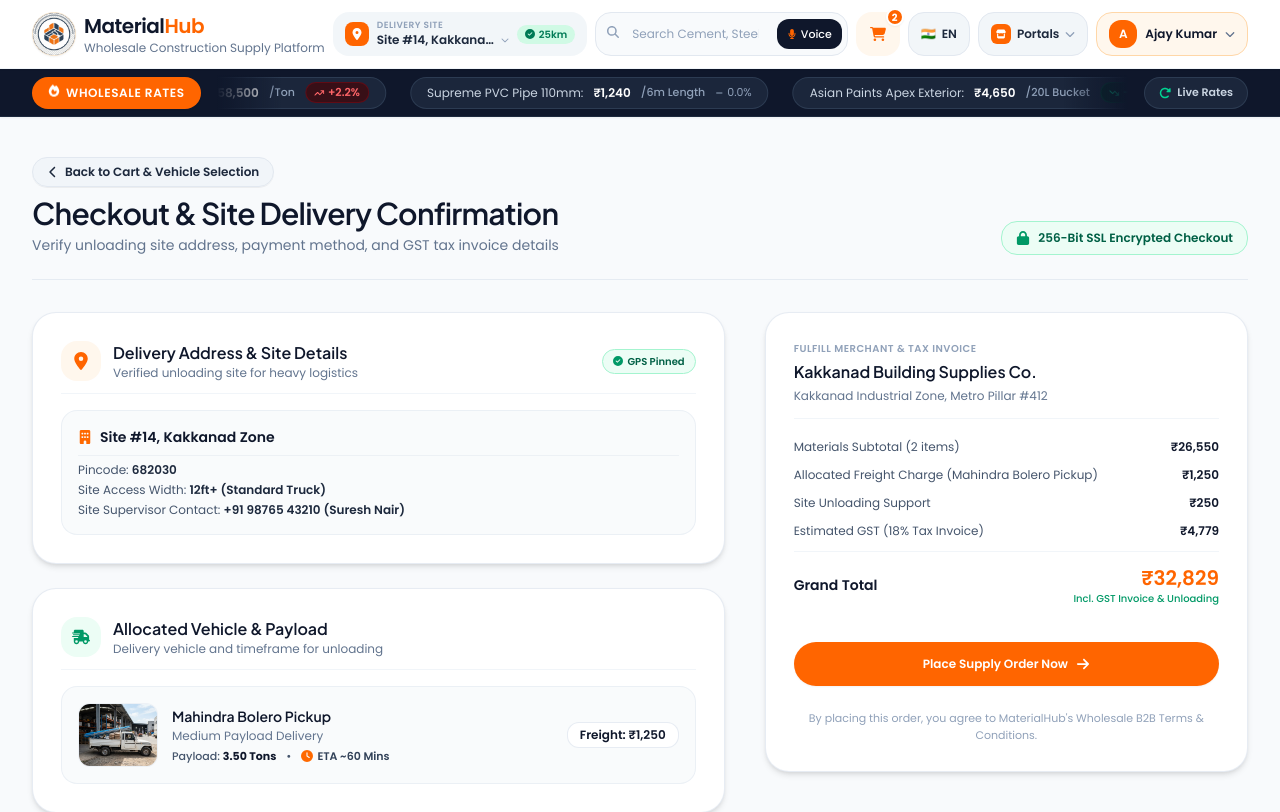
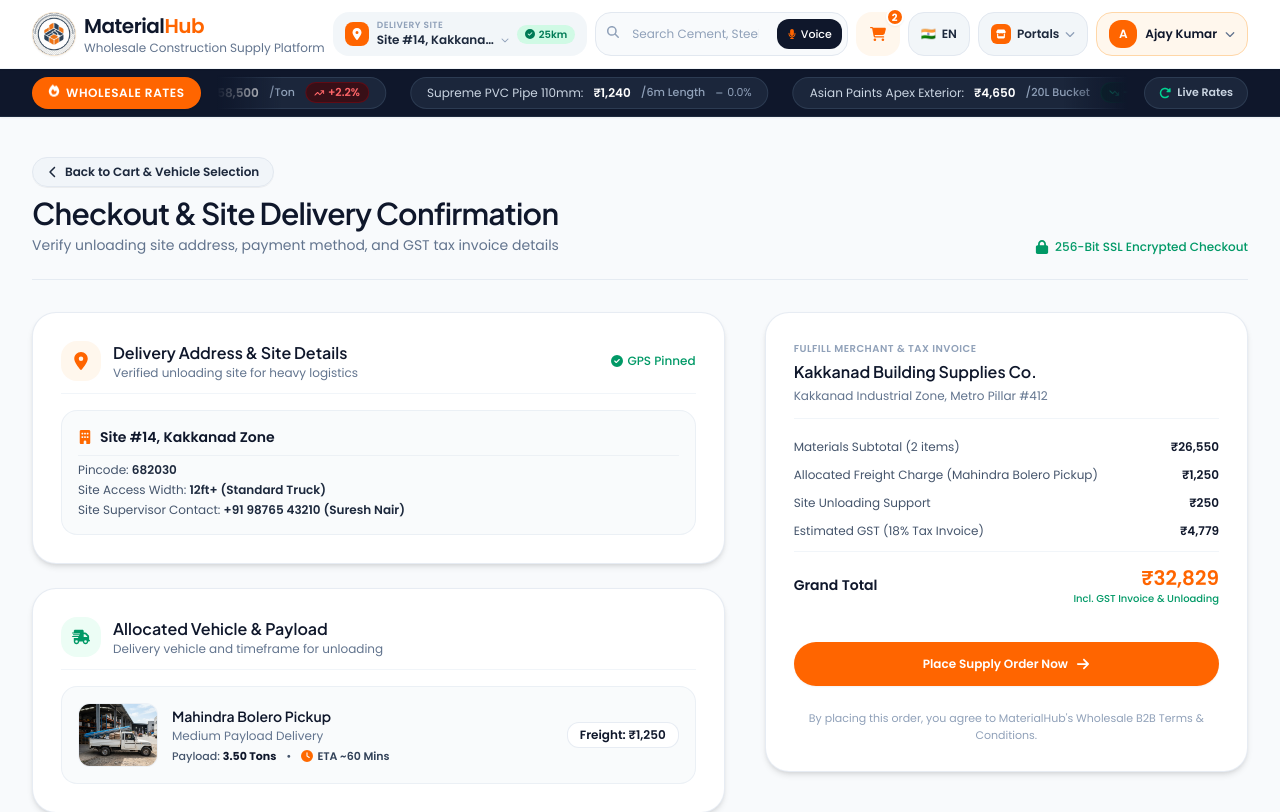
Before and after one commit to ajaycodesx/meterialhub-portal, a Next.js app in the folder buyer-panel/: page /checkout in a window 1280 px wide. Shown: the top 812 px of the page. Built offline with nearby package versions, Linux system fonts and the light colour scheme.

Commit message:
Remove background shade boxes and borders from small verification status tags (Verified Merchant, Verified Site, SSL Encrypted) leaving clean text and icons only

```diff
--- a/buyer-panel/components/buyer/CartVehicleSelection.tsx
+++ b/buyer-panel/components/buyer/CartVehicleSelection.tsx
@@ -168,9 +168,9 @@
                       <div className="flex items-center gap-2">
                         <h3 className="font-semibold text-sm sm:text-base text-slate-900">{merchant.name}</h3>
                         {merchant.verified && (
-                          <span className="inline-flex items-center gap-1 px-2.5 py-0.5 rounded-full bg-emerald-50 text-emerald-700 text-[10px] font-semibold border border-emerald-200">
-                            <FaShieldHalved className="h-2.5 w-2.5 text-emerald-600" />
-                            Verified
+                          <span className="inline-flex items-center gap-1 text-xs font-medium text-emerald-600">
+                            <FaShieldHalved className="h-3 w-3 text-emerald-600" />
+                            <span>Verified</span>
                           </span>
                         )}
                       </div>
--- a/buyer-panel/components/buyer/CheckoutPage.tsx
+++ b/buyer-panel/components/buyer/CheckoutPage.tsx
@@ -85,7 +85,7 @@
               </p>
             </div>
 
-            <div className="flex items-center gap-2 px-3.5 py-2 rounded-2xl bg-emerald-50 text-emerald-800 border border-emerald-200 text-xs font-semibold shrink-0">
+            <div className="flex items-center gap-1.5 text-xs font-medium text-emerald-600 shrink-0">
               <FaLock className="h-3.5 w-3.5 text-emerald-600" />
               <span>256-Bit SSL Encrypted Checkout</span>
             </div>
@@ -110,9 +110,9 @@
                     </div>
                   </div>
 
-                  <span className="px-2.5 py-1 rounded-full bg-emerald-50 text-emerald-800 text-[10px] font-semibold flex items-center gap-1 border border-emerald-200">
-                    <FaCircleCheck className="h-2.5 w-2.5 text-emerald-600" />
-                    GPS Pinned
+                  <span className="flex items-center gap-1 text-xs font-medium text-emerald-600 shrink-0">
+                    <FaCircleCheck className="h-3 w-3 text-emerald-600" />
+                    <span>GPS Pinned</span>
                   </span>
                 </div>
 
--- a/buyer-panel/components/buyer/OrderSuccess.tsx
+++ b/buyer-panel/components/buyer/OrderSuccess.tsx
@@ -122,8 +122,9 @@
                   <div>
                     <div className="flex items-center gap-2">
                       <h3 className="font-semibold text-sm sm:text-base text-slate-900">Kakkanad Building Supplies Co.</h3>
-                      <span className="px-2.5 py-0.5 rounded-full bg-emerald-50 text-emerald-700 border border-emerald-200 text-[10px] font-semibold flex items-center gap-1">
-                        <FaShieldHalved className="h-2.5 w-2.5 text-emerald-600" /> Verified Merchant
+                      <span className="flex items-center gap-1 text-xs font-medium text-emerald-600">
+                        <FaShieldHalved className="h-3 w-3 text-emerald-600" />
+                        <span>Verified Merchant</span>
                       </span>
                     </div>
                     <p className="text-xs text-slate-500 font-normal flex items-center gap-1.5 mt-0.5">
--- a/buyer-panel/components/buyer/ProductCatalog.tsx
+++ b/buyer-panel/components/buyer/ProductCatalog.tsx
@@ -261,7 +261,7 @@
                   <span>Back to Suppliers</span>
                 </button>
 
-                <span className="inline-flex items-center gap-1.5 px-3 py-1 rounded-full bg-emerald-50 text-emerald-700 text-xs font-semibold border border-emerald-200">
+                <span className="inline-flex items-center gap-1.5 text-xs font-medium text-emerald-600">
                   <FaShieldHalved className="h-3.5 w-3.5 text-emerald-600" />
                   <span>Verified Hardware Merchant</span>
                 </span>
```
